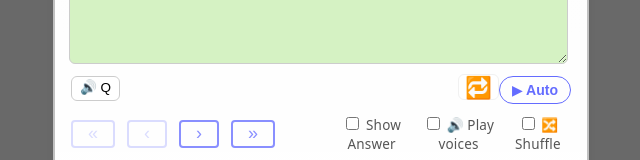
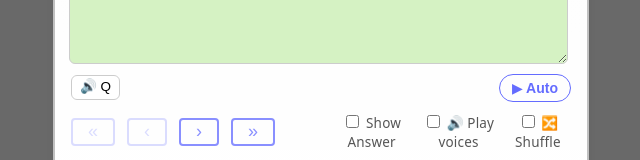
Before and after one commit to renatodaherbr-dotcom/civictest-usa, a React (Vite) app: page / in a window 1280 px wide. Shown: the part 455-615 px from the top of the page, without its empty margins (319-959 px from the left). Built offline with nearby package versions, Linux system fonts and the light colour scheme.

Commit message:
Q&A reading erros

```diff
--- a/src/App.jsx
+++ b/src/App.jsx
@@ -45,6 +45,7 @@ function App() {
   const mountedRef = useRef(false)
   const { getEdit, saveEdit, clearEdit } = useEdits()
   const isN400 = dbFile === "bd_n400_part9.csv"
+  const [qTimerArmed, setQTimerArmed] = useState(false)
   const effectiveMostrarResposta = isN400 ? true : mostrarResposta
 
   useEffect(() => { localStorage.setItem("civic_db", dbFile) }, [dbFile])
@@ -162,10 +163,12 @@ function App() {
   const proximaComReset = () => {
     proxima()
     setMostrarResposta(false)
+    setQTimerArmed(false)
   }
   const anteriorComReset = () => {
     anterior()
     setMostrarResposta(false)   // effect re-fires automatically for new index
+    setQTimerArmed(false)
   }
 
   const search = useSearch(perguntasVisiveis, setIndex, getEdit)
@@ -213,6 +216,12 @@ function App() {
 
   // Obtenha o nível atual do hook
   const currentLevel = questionId ? getLevel(questionId) : "easy"
+  const isFirst = shuffleMode
+    ? shuffleOrder.length === 0 || shufflePos === 0
+    : indexAtual === 0
+  const isLast = shuffleMode
+    ? shuffleOrder.length === 0 || shufflePos >= shuffleOrder.length - 1
+    : indexAtual >= perguntasVisiveis.length - 1
 
   // Effect 1 — só dispara quando MUDA DE PERGUNTA → fala Q
   useEffect(() => {
@@ -225,48 +234,99 @@ function App() {
       stop()
       speak(texto_q, "q")
     }
-  }, [autoVoice, texto_q])   // ← sem mostrarResposta aqui!
+  }, [autoVoice, texto_q])
 
-  // Effect 2 — só dispara quando ANSWER é revelado → enfileira A
+  // Effect 2 — fala A quando a resposta estiver visível
   useEffect(() => {
-    if (!mostrarResposta) return
+    if (!effectiveMostrarResposta) return
     if (test.testActive) return
     if (autoVoice && texto_a) {
-      speakQueued(texto_a, "a")  // ← não cancela Q!
+      speakQueued(texto_a, "a")
     }
-  }, [mostrarResposta, autoVoice, texto_a])
+  }, [effectiveMostrarResposta, autoVoice, texto_a, test.testActive])
 
-  useEffect(() => {
-    const handleKeyDown = (e) => {
-      if (e.ctrlKey && e.key === "f") {
-        e.preventDefault()          // blocks browser's native Ctrl+F
-        search.setSearchOpen(true)
-      }
-    }
-    window.addEventListener("keydown", handleKeyDown)
-    return () => window.removeEventListener("keydown", handleKeyDown)
-  }, [search])
-
+  // Effect 3 — auto timer
   useEffect(() => {
     if (!autoTimer) return
-    if (speaking) return
     if (isRepeatingRef.current) return
 
+    const progressEl = document.querySelector(".speech-btns")
+
+    if (isN400) {
+      progressEl?.style.removeProperty("--speech-progress")
+
+      if (window.speechSynthesis.speaking) return
+
+      if (isLast) {
+        setAutoTimer(false)
+        return
+      }
+
+      const t = setTimeout(() => {
+        if (!window.speechSynthesis.speaking) {
+          proximaComReset()
+        }
+      }, 500)
+
+      return () => clearTimeout(t)
+    }
+
     if (!mostrarResposta) {
-      // Q audio finished → start Q wait
+      if (autoVoice && speaking) {
+        progressEl?.style.removeProperty("--speech-progress")
+        return
+      }
+
+      if (!qTimerArmed) {
+        const armDelay = setTimeout(() => {
+          if (!window.speechSynthesis.speaking) {
+            setQTimerArmed(true)
+          }
+        }, 120)
+
+        return () => clearTimeout(armDelay)
+      }
+
+      const start = Date.now()
+      const rafId = { current: null }
+
+      const animate = () => {
+        const elapsed = (Date.now() - start) / 1000
+        const pct = Math.min((elapsed / timerQ) * 100, 100)
+        progressEl?.style.setProperty("--speech-progress", `${pct}%`)
+        if (pct < 100) rafId.current = requestAnimationFrame(animate)
+      }
+
+      rafId.current = requestAnimationFrame(animate)
+
       const t = setTimeout(() => {
         setMostrarResposta(true)
+        setQTimerArmed(false)
       }, timerQ * 1000)
-      return () => clearTimeout(t)
+
+      return () => {
+        clearTimeout(t)
+        cancelAnimationFrame(rafId.current)
+        progressEl?.style.removeProperty("--speech-progress")
+      }
     } else {
-      // A audio finished → start A wait
-      if (isLast) { setAutoTimer(false); return }
+      progressEl?.style.removeProperty("--speech-progress")
+
+      if (isLast) {
+        setAutoTimer(false)
+        return
+      }
+
       const t = setTimeout(() => {
         proximaComReset()
       }, timerA * 1000)
-      return () => clearTimeout(t)
+
+      return () => {
+        clearTimeout(t)
+        progressEl?.style.removeProperty("--speech-progress")
       }
-  }, [autoTimer, indexAtual, mostrarResposta, timerQ, timerA, speaking, timerTick])
+    }
+  }, [autoTimer, indexAtual, mostrarResposta, timerQ, timerA, speaking, timerTick, isLast, isN400, qTimerArmed, autoVoice])
 
   const tipPrev = useTippy("Previous question")
   const tipAnswer = useTippy(
@@ -376,13 +436,9 @@ function App() {
     setShufflePos(0)
   }, [perguntasVisiveis])
 
-  const isFirst = shuffleMode
-    ? shuffleOrder.length === 0 || shufflePos === 0
-    : indexAtual === 0
-  const isLast = shuffleMode
-    ? shuffleOrder.length === 0 || shufflePos >= shuffleOrder.length - 1
-    : indexAtual >= perguntasVisiveis.length - 1
-
+  const timerProgressStyle = autoTimer && !mostrarResposta
+    ? { animation: `timerSweep ${timerQ}s linear forwards` }
+    : undefined   // ← undefined removes the style attr entirely, not {}
   return (
     <>
       <section id="center">
@@ -552,6 +608,7 @@ function App() {
             {/* RIGHT — Auto timer controls */}
             <div className="auto-timer-row">
               {/* ← REPEAT button */}
+              {autoTimer && autoVoice && (
                 <button
                   className="btn-repeat"
                   ref={tipRepeat}
@@ -588,11 +645,14 @@ function App() {
                       }, 200)
                     }
                   }}
-              > 🔁
+                > 🔁 Rep.
                 </button>
+              )}
               <button
                 ref={tipAuto}
+                key={`${indexAtual}`}
                 className={`btn-auto-timer ${autoTimer ? "btn-auto-timer--on" : ""}`}
+                style={timerProgressStyle}
                 onClick={() => {
                   if (autoTimer) {
                     setAutoTimer(false)
@@ -600,6 +660,7 @@ function App() {
                   } else {
                     setAutoVoice(true)
                     setMostrarResposta(false)
+                    setQTimerArmed(false)
                     setAutoTimer(true)
                   }
                 }}
--- a/src/app.css
+++ b/src/app.css
@@ -472,13 +472,28 @@ section#center textarea {
 
 /* ── SPEECH BUTTONS ─── */
 .speech-btns {
+  position: relative;
   display: flex;
   flex-direction: row;
   justify-content: space-between;
   align-items: center;
   gap: 8px;
   width: 100%;
-  margin: -25px 0px 0px 0px;  /* ✅ remove o -15px da esquerda */
+  margin: -25px 0px 0px 0px;
+  --speech-progress: 0%;
+}
+
+.speech-btns::before {
+  content: "";
+  position: absolute;
+  top: -4px;
+  left: 0;
+  width: var(--speech-progress);
+  height: 4px;
+  background: #ff0f0f;
+  border-radius: 999px;
+  pointer-events: none;
+  z-index: 3;
 }
 
 .select-voice {
@@ -613,8 +628,16 @@ section#center textarea {
   transition: background 0.15s, color 0.15s;
 }
 .btn-auto-timer:hover       { background: #646cff; color: white; }
-.btn-auto-timer--on         { background: #ef4444; border-color: #ef4444; color: white; }
-.btn-auto-timer--on:hover   { background: #c53030; border-color: #c53030; }
+.btn-auto-timer--on {
+  background: #ef4444;
+  border-color: #ef4444;
+  color: white;
+  transition: background 0.15s, color 0.15s, border-color 0.15s;
+}
+.btn-auto-timer--on:hover {
+  border-color: #c53030;
+  background: #ff0000;
+}
 
 .timer-label {
   display: flex;
@@ -635,19 +658,20 @@ section#center textarea {
 }
 
 .btn-repeat {
-  height: 26px;
-  min-width: 28px;
-  padding: 0 6px;
-  border: 0.1px solid #f1f1f1;
+  background: rgba(255,255,255,0.85);
+  border: 1px solid #ccc;
   border-radius: 6px;
-  background: rgba(255,255,255,0.85);
-  font-size: 1.2rem;
+  padding: 0px 8px;
+  font-size: 0.75rem;
+  line-height: 0.9;
   cursor: pointer;
-  transition: border-color 0.15s, background 0.15s;
+  transition: background 0.15s ease, color 0.15s ease, border-color 0.15s ease;
+  backdrop-filter: blur(4px);
+  height: 25px;
+  margin-top: 3px;
+  box-sizing: border-box;
+  min-width: 44px;
+  text-align: center;
 }
-.btn-repeat:hover {
-  border-color: #646cff;
-  background: #eeeffe;
-  border: 1.5px solid #898989;
-}
+.btn-repeat:hover { background: #646cff; color: white; border-color: #646cff; }
 .btn-repeat:active { transform: scale(0.95); }
```
Lines whose indentation alone changed are shown as unchanged.
